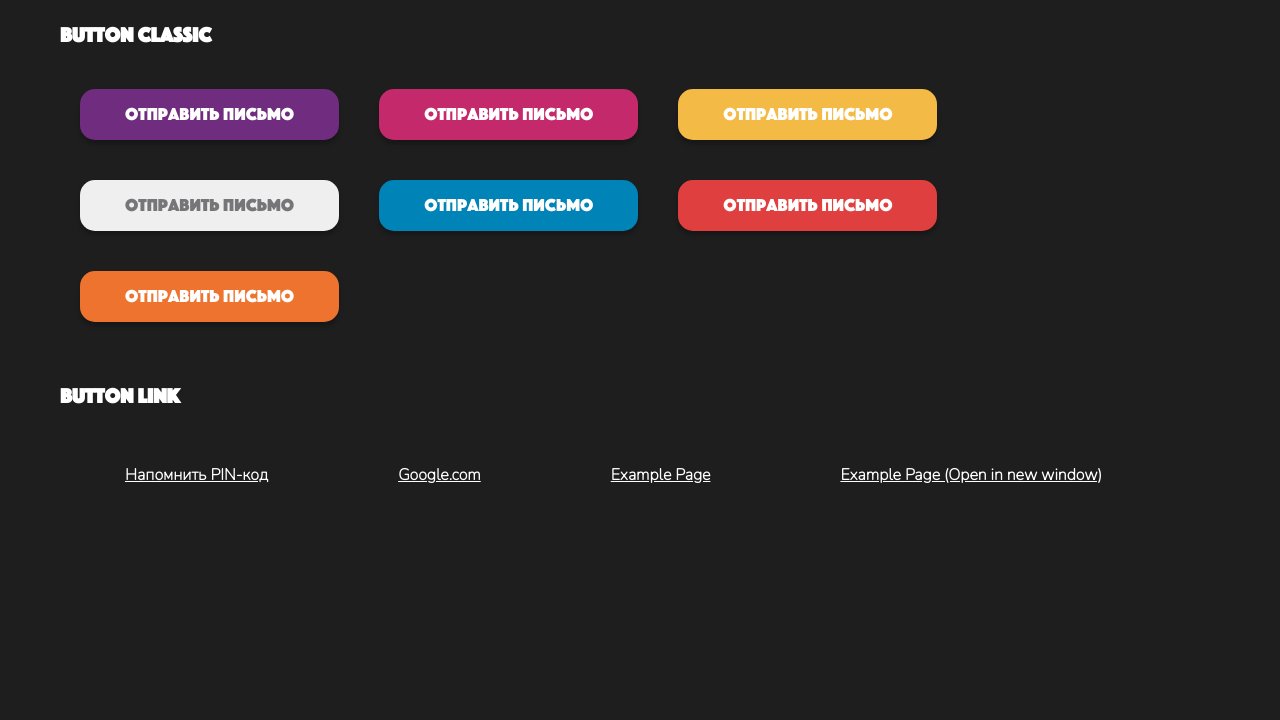
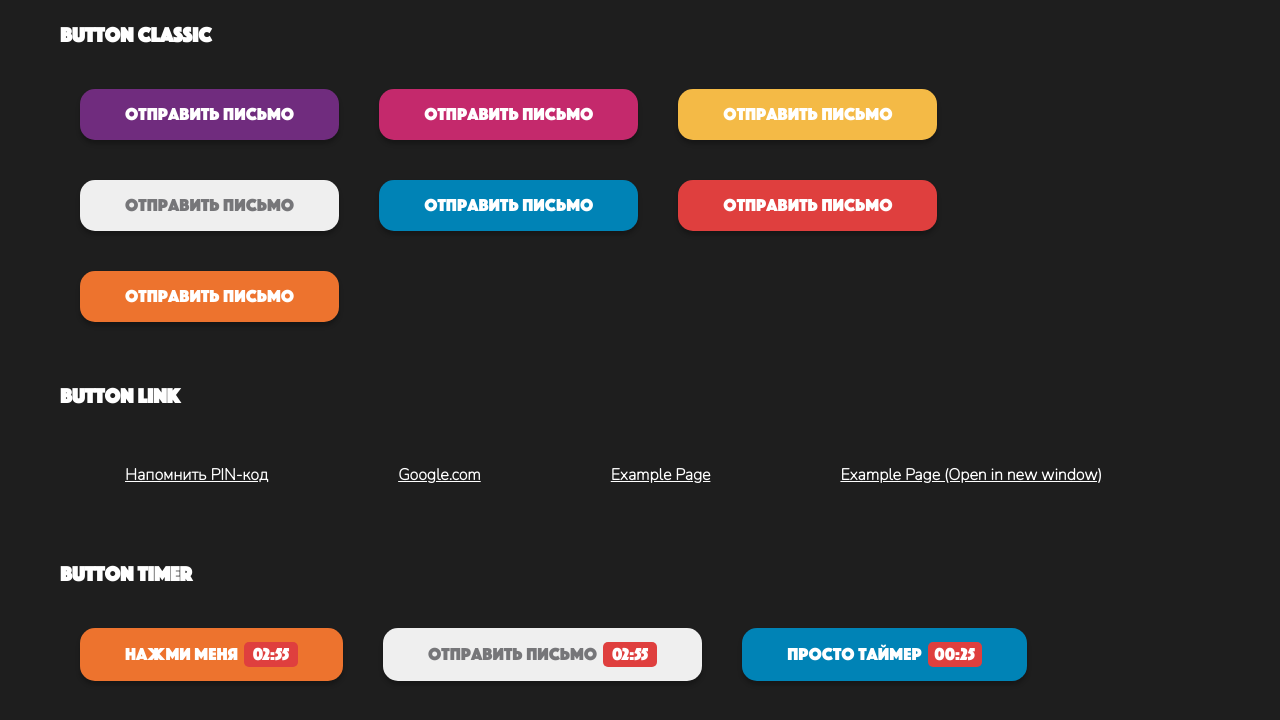
Before and after one commit to lazenyuk-dmitry/button-component-vue-test, a Vue app: page / in a window 1280 px wide. Shown: the top 720 px of the page. Built offline with nearby package versions, Linux system fonts and the light colour scheme.

Commit message:
Create button timer.

```diff
--- a/src/components/AppButton.vue
+++ b/src/components/AppButton.vue
@@ -14,10 +14,16 @@
     v-bind="$attrs"
   >
     <slot />
+
+    <span v-if="timerCounter" :class="$style.btnTimer">
+      {{ getTimerString }}
+    </span>
   </button>
 </template>
 
 <script>
+import { numFormatter } from "~helpers";
+
 export default {
   name: "AppButton",
   props: {
@@ -43,6 +49,35 @@ export default {
       type: String,
       default: null,
     },
+    // Timer value in milliseconds
+    timer: {
+      type: Number,
+      default: null,
+    },
+  },
+  data() {
+    return {
+      timerStepMs: 1000, // Timer step in milliseconds.
+      timerCounter: 0,
+      timerId: null,
+    };
+  },
+  watch: {
+    timer: {
+      handler(value) {
+        let counter = value;
+
+        this.timerId = setInterval(() => {
+          counter = counter <= 0 ? 0 : counter - this.timerStepMs;
+          this.timerCounter = counter;
+
+          if (counter === 0) {
+            clearInterval(this.timerId);
+          }
+        }, this.timerStepMs);
+      },
+      immediate: true,
+    },
   },
   computed: {
     colorClass() {
@@ -50,6 +85,14 @@ export default {
     },
     getLinkHref() {
       return this.to ? this.$router.resolve(this.to).href : this.href;
+    },
+    getTimerString() {
+      const milliseconds = this.timerCounter;
+
+      const seconds = Math.floor((milliseconds / 1000) % 60);
+      const minutes = Math.floor((milliseconds / (60 * 1000)) % 60);
+
+      return `${numFormatter(minutes, 2)}:${numFormatter(seconds, 2)}`;
     },
   },
 };
@@ -109,6 +152,16 @@ $btn-padding: 14px 45px;
   }
 }
 
+.btnTimer {
+  min-width: 54px;
+  padding: 1px 5px;
+  margin-left: 6px;
+  border-radius: 5px;
+  background-color: $color-danger;
+  color: $btn-text-color;
+}
+
+// Link button
 .link {
   padding: $btn-padding;
   background: transparent;
--- /dev/null
+++ b/src/helpers/index.js
@@ -0,0 +1,13 @@
+/**
+ * Format number to string length
+ * @param {number} num - Input value.
+ * @param {number} toLength - Need string length.
+ * @returns string
+ */
+export function numFormatter(num, toLength) {
+  let numStr = num.toString();
+
+  while (numStr.length < toLength) numStr = "0" + numStr;
+
+  return numStr;
+}
--- a/src/views/HomeView.vue
+++ b/src/views/HomeView.vue
@@ -1,7 +1,3 @@
-<script setup>
-import AppButton from "@/components/AppButton.vue";
-</script>
-
 <template>
   <main>
     <h3>button classic</h3>
@@ -22,8 +18,19 @@ import AppButton from "@/components/AppButton.vue";
       <AppButton :class="$style.btn" to="/example-page">Example Page</AppButton>
       <AppButton :class="$style.btn" to="/example-page" target="_blank">Example Page (Open in new window)</AppButton>
     </div>
+
+    <h3>button timer</h3>
+    <div :class="$style.buttonContainer">
+      <AppButton :class="$style.btn" color="action" :timer="180000">Нажми меня</AppButton>
+      <AppButton :class="$style.btn" :timer="180000" disabled>Отправить письмо</AppButton>
+      <AppButton :class="$style.btn" color="info" :timer="30000">Просто таймер</AppButton>
+    </div>
   </main>
 </template>
+
+<script setup>
+import AppButton from "@/components/AppButton.vue";
+</script>
 
 <style lang="scss" module>
 .buttonContainer {
--- a/vite.config.js
+++ b/vite.config.js
@@ -11,6 +11,7 @@ export default defineConfig({
       "@": fileURLToPath(new URL("./src", import.meta.url)),
       "~fonts": fileURLToPath(new URL("./src/assets/fonts", import.meta.url)),
       "~styles": fileURLToPath(new URL("./src/styles", import.meta.url)),
+      "~helpers": fileURLToPath(new URL("./src/helpers", import.meta.url)),
     },
   },
   css: {
```
